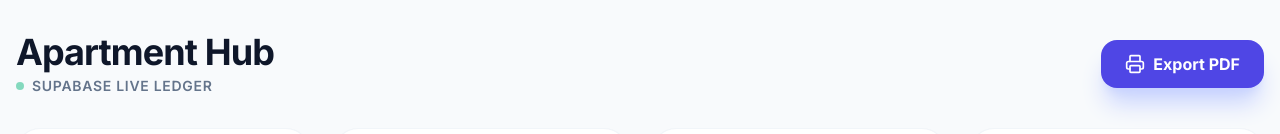
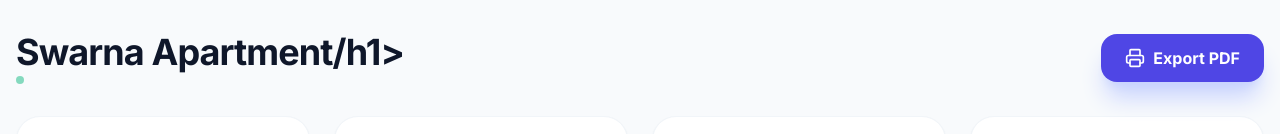
Before and after one commit to sreenath6489/lift, a plain HTML site: page index.html in a window 1280 px wide. Shown: the top 134 px of the page. Drawn offline with nearby package versions, Linux system fonts and the light colour scheme; no server answers.

Commit message:
Update index.html

```diff
--- a/index.html
+++ b/index.html
@@ -49,10 +49,10 @@
         <!-- Header -->
         <header class="flex flex-col md:flex-row md:items-center justify-between gap-4 mb-8">
             <div>
-                <h1 class="text-4xl font-black text-slate-900 tracking-tight">Apartment Hub</h1>
+                <h1 class="text-4xl font-black text-slate-900 tracking-tight">Swarna Apartment/h1>
                 <div class="flex items-center gap-2 text-slate-500 mt-1">
                     <span class="flex h-2 w-2 rounded-full bg-emerald-500 animate-pulse"></span>
-                    <p class="text-sm font-semibold uppercase tracking-wider">Supabase Live Ledger</p>
+                    <p class="text-sm font-semibold uppercase tracking-wider"></p>
                 </div>
             </div>
             <div class="flex items-center gap-3">
```
